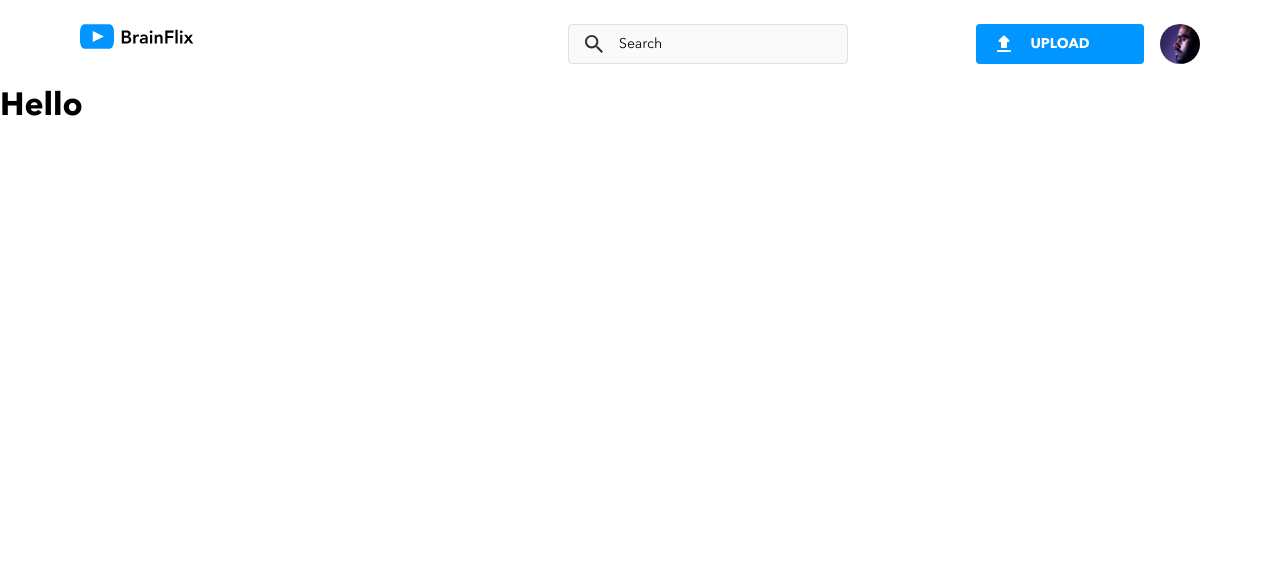
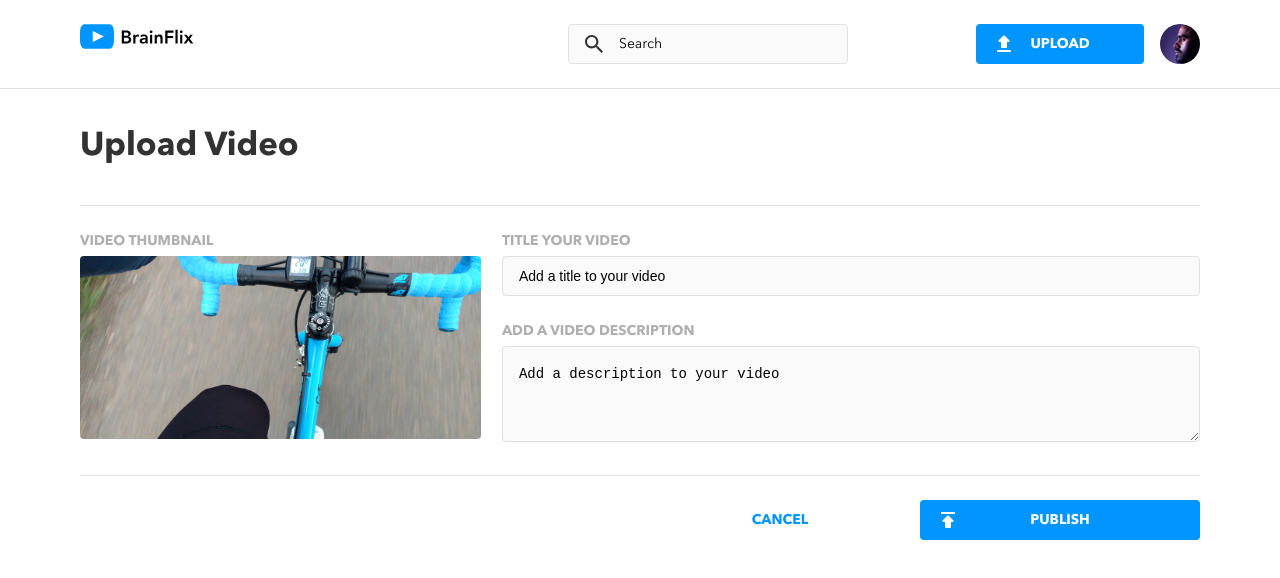
Before and after one commit to GurpreetRandhawa/gurpreetsingh-randhawa-brainflix, a React (Create React App) app: page /upload in a window 1280 px wide. Shown: the top 578 px of the page. Built offline with nearby package versions, Linux system fonts and the light colour scheme.

Commit message:
added functionality to the buttons

```diff
--- a/src/App.js
+++ b/src/App.js
@@ -2,6 +2,7 @@ import "./App.scss";
 import { BrowserRouter, Routes, Route } from "react-router-dom";
 import Header from "./components/header/Header";
 import HomePage from "./Page/HomePage/HomePage";
+import Upload from "./Page/UploadPage/Upload";
 
 function App() {
   return (
@@ -10,7 +11,7 @@ function App() {
       <Routes>
         <Route path="/" element={<HomePage />} />
         <Route path="/:videoId" element={<HomePage />} />
-        <Route path="/upload" element={<h1>Hello</h1>} />
+        <Route path="/upload" element={<Upload />} />
       </Routes>
     </BrowserRouter>
   );
--- /dev/null
+++ b/src/Page/UploadPage/Upload.js
@@ -0,0 +1,64 @@
+import "./Upload.scss";
+import publish from "../../assets/Icons/publish.svg";
+import { Link } from "react-router-dom";
+import upload from "../../assets/images/Upload-video-preview.jpg";
+
+export default function Upload() {
+  const alert = (e) => {
+    window.alert("Video uploaded successfully");
+  };
+  return (
+    <section className="upload">
+      <h1 className="upload__title">Upload Video</h1>
+      <form className="upload__form">
+        <div className="upload__form-container">
+          <div className="upload__side-left">
+            <p className="upload__side-title">VIDEO THUMBNAIL</p>
+            <div className="upload__side-container">
+              <img
+                className="upload__side-thumbnail"
+                src={upload}
+                alt="Blue bike"
+              />
+            </div>
+          </div>
+          <div className="upload__side-right">
+            <label className="upload__label" htmlFor="title">
+              TITLE YOUR VIDEO
+            </label>
+            <input
+              className="upload__input"
+              id="title"
+              name="title"
+              placeholder="Add a title to your video"
+              required
+            ></input>
+            <label className="upload__label" htmlFor="text">
+              ADD A VIDEO DESCRIPTION
+            </label>
+            <textarea
+              className="upload__textarea"
+              id="text"
+              name="text"
+              placeholder="Add a description to your video"
+              required
+            ></textarea>
+          </div>
+        </div>
+        <div className="upload__buttons">
+          <div className="upload__publish" onClick={alert}>
+            <img
+              className="upload__publish-button"
+              src={publish}
+              alt="Publish Icon"
+            />
+            <h4 className="upload__publish-text">PUBLISH</h4>
+          </div>
+          <Link to="/" className="upload__cancel">
+            <h4 className="upload__cancel-text">CANCEL</h4>
+          </Link>
+        </div>
+      </form>
+    </section>
+  );
+}
--- a/src/Page/UploadPage/Upload.scss
+++ b/src/Page/UploadPage/Upload.scss
@@ -0,0 +1,194 @@
+@use "../../styles/partials/colors" as colors;
+@use "../../styles/partials/fonts";
+@import "../../styles/partials/breakpoints";
+@import "../../styles/partials/mixins";
+
+.upload {
+  margin: 0 1rem;
+
+  @include medium {
+    margin: 0 1.5rem;
+  }
+  @include large {
+    margin: 0 5rem;
+  }
+  &__title {
+    @include mobile-pageHeader;
+    color: colors.$Primary-TextColor;
+    padding: 1.5rem 0;
+    margin: 0;
+    @include medium {
+      padding: 2.25rem 0;
+      border-bottom: 1px solid colors.$Divider-LineColor;
+      @include td-pageHeader;
+    }
+  }
+  &__form {
+    display: flex;
+    flex-direction: column;
+  }
+  &__form-container {
+    display: flex;
+    flex-direction: column;
+
+    @include large {
+      flex-direction: row;
+    }
+  }
+  &__side-left {
+    @include large {
+      width: 40%;
+      margin-bottom: 1.5rem;
+      border-bottom: 1px solid colors.$Divider-LineColor;
+    }
+  }
+  &__side-title {
+    margin-top: 0;
+    margin-bottom: 0.25rem;
+    @include mobile-subHeader;
+    color: colors.$Secondary-TextColor;
+
+    @include medium {
+      @include td-subHeader;
+      margin-top: 2.25rem;
+      margin-bottom: 0.25rem;
+    }
+    @include large {
+      margin-top: 1.5rem;
+    }
+  }
+  &__side-container {
+    width: 100%;
+    @include medium {
+      width: 50%;
+    }
+    @include large {
+      width: 95%;
+      height: 68%;
+    }
+  }
+  &__side-thumbnail {
+    width: 100%;
+    border-radius: 0.25rem;
+    @include large {
+      height: 100%;
+    }
+  }
+  &__side-right {
+    margin: 1rem 0;
+    @include medium {
+      margin: 1.5rem 0;
+      border-bottom: 1px solid colors.$Divider-LineColor;
+    }
+  }
+  &__label {
+    color: colors.$Secondary-TextColor;
+    @include mobile-subHeader;
+
+    @include medium {
+      @include td-subHeader;
+    }
+  }
+  &__input {
+    background-color: colors.$Form-fieldBackground;
+    border: 1px solid colors.$Divider-LineColor;
+    width: 100%;
+    height: 2.5rem;
+    margin-top: 0.25rem;
+    padding: 0.75rem;
+    margin-bottom: 1rem;
+    border-radius: 0.25rem;
+    &::placeholder {
+      color: colors.$Video-playerComponents;
+      @include mobile-body;
+
+      @include medium {
+        @include td-body;
+      }
+    }
+    @include medium {
+      width: 100%;
+      height: 2.5rem;
+      margin-bottom: 1.5rem;
+      padding: 1rem;
+    }
+  }
+  &__textarea {
+    background-color: colors.$Form-fieldBackground;
+    border: 1px solid colors.$Divider-LineColor;
+    width: 100%;
+    height: 5rem;
+    margin-top: 0.25rem;
+    padding: 0.75rem;
+    border-radius: 0.25rem;
+    &::placeholder {
+      color: colors.$Video-playerComponents;
+      @include mobile-body;
+
+      @include medium {
+        @include td-body;
+      }
+    }
+    @include medium {
+      width: 100%;
+      height: 6rem;
+      margin-bottom: 1rem;
+      padding: 1rem;
+    }
+  }
+  &__buttons {
+    display: flex;
+    flex-direction: column;
+    @include medium {
+      flex-direction: row;
+      justify-content: flex-end;
+    }
+  }
+  &__publish {
+    color: colors.$Background-Color;
+    display: flex;
+    align-items: center;
+    justify-content: center;
+    height: 2.5rem;
+    padding: 0 1rem;
+    position: relative;
+    width: 100%;
+    background-color: colors.$Primary-CtaColor;
+    border-radius: 0.25rem;
+
+    @include medium {
+      width: 25%;
+      order: 2;
+      height: 2.5rem;
+    }
+  }
+  &__publish-button {
+    position: absolute;
+    left: 1rem;
+  }
+  &__publish-text {
+    @include mobile-subHeader;
+  }
+  &__cancel {
+    margin-top: 1rem;
+    display: flex;
+    align-items: center;
+    justify-content: center;
+    height: 2.5rem;
+    padding: 0 1rem;
+    position: relative;
+    width: 100%;
+    background-color: white;
+    border-radius: 0.25rem;
+    text-decoration: none;
+
+    @include medium {
+      margin-top: 0;
+      width: 25%;
+    }
+  }
+  &__cancel-text {
+    @include mobile-subHeader;
+    color: colors.$Primary-CtaColor;
+  }
+}
--- a/src/components/header/Header.scss
+++ b/src/components/header/Header.scss
@@ -4,6 +4,7 @@
 @import "../../styles/partials/mixins";
 
 .header {
+  border-bottom: 1px solid colors.$Divider-LineColor;
   &__container {
     margin: 1rem;
 
--- a/src/components/hero/Hero.js
+++ b/src/components/hero/Hero.js
@@ -12,9 +12,12 @@ export default function Hero({ videoId }) {
   useEffect(() => {
     if (!videoId) return;
 
-    axios.get(API_URL + "/videos/" + videoId + API_KEY).then((response) => {
-      setSelectedVideo(response.data);
-    });
+    axios
+      .get(API_URL + "/videos/" + videoId + API_KEY)
+      .then((response) => {
+        setSelectedVideo(response.data);
+      })
+      .catch((err) => console.log(err));
   }, [videoId]);
 
   if (!selectedVideo) {
--- a/src/components/main/Main.js
+++ b/src/components/main/Main.js
@@ -12,9 +12,12 @@ export default function Main({ videoId }) {
   useEffect(() => {
     if (!videoId) return;
 
-    axios.get(API_URL + "/videos/" + videoId + API_KEY).then((response) => {
-      setSelectedVideo(response.data);
-    });
+    axios
+      .get(API_URL + "/videos/" + videoId + API_KEY)
+      .then((response) => {
+        setSelectedVideo(response.data);
+      })
+      .catch((err) => console.log(err));
   }, [videoId]);
 
   if (!selectedVideo) {
--- a/src/components/main/Main.scss
+++ b/src/components/main/Main.scss
@@ -88,7 +88,7 @@
   }
   &__views {
     padding-right: 0.5rem;
-    padding-top: 0.1rem;
+    padding-top: 0.2rem;
   }
   &__views-text {
     margin: 0;
@@ -105,7 +105,7 @@
   }
   &__likes {
     padding-right: 0.5rem;
-    padding-top: 0.1rem;
+    padding-top: 0.19rem;
   }
   &__likes-text {
     margin: 0;
```
Also changed, not shown: src/assets/images/Upload-video-preview.jpg (added).
